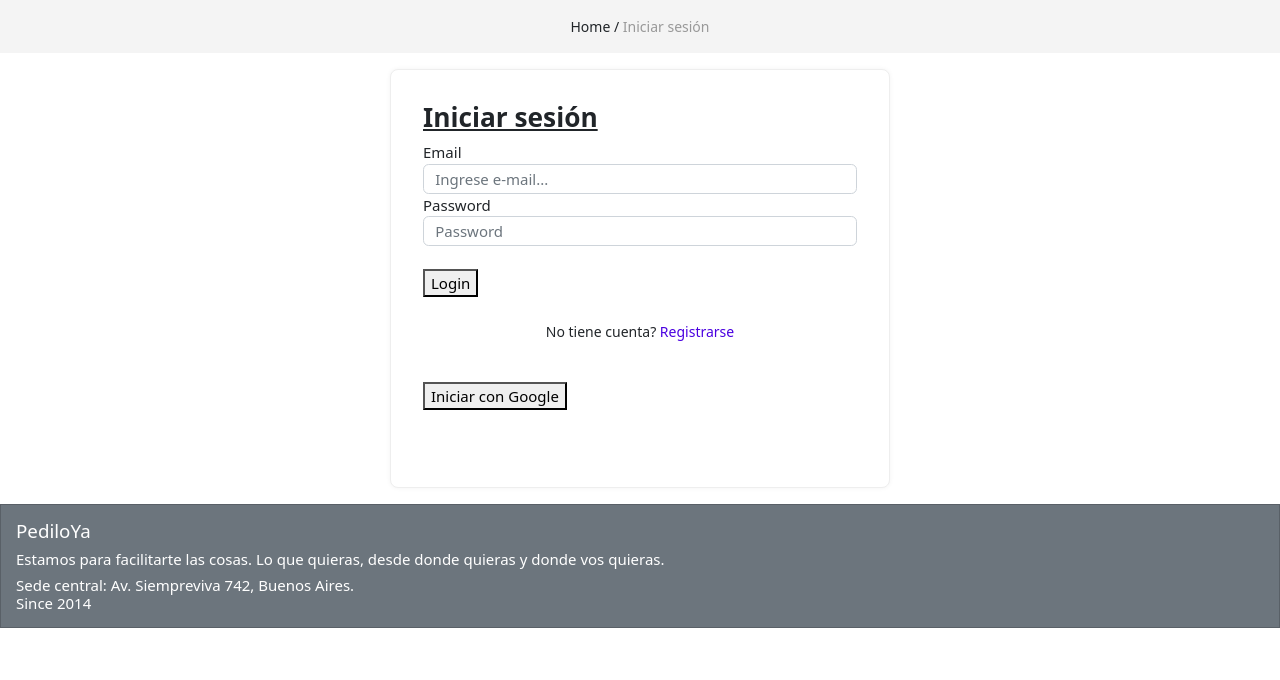
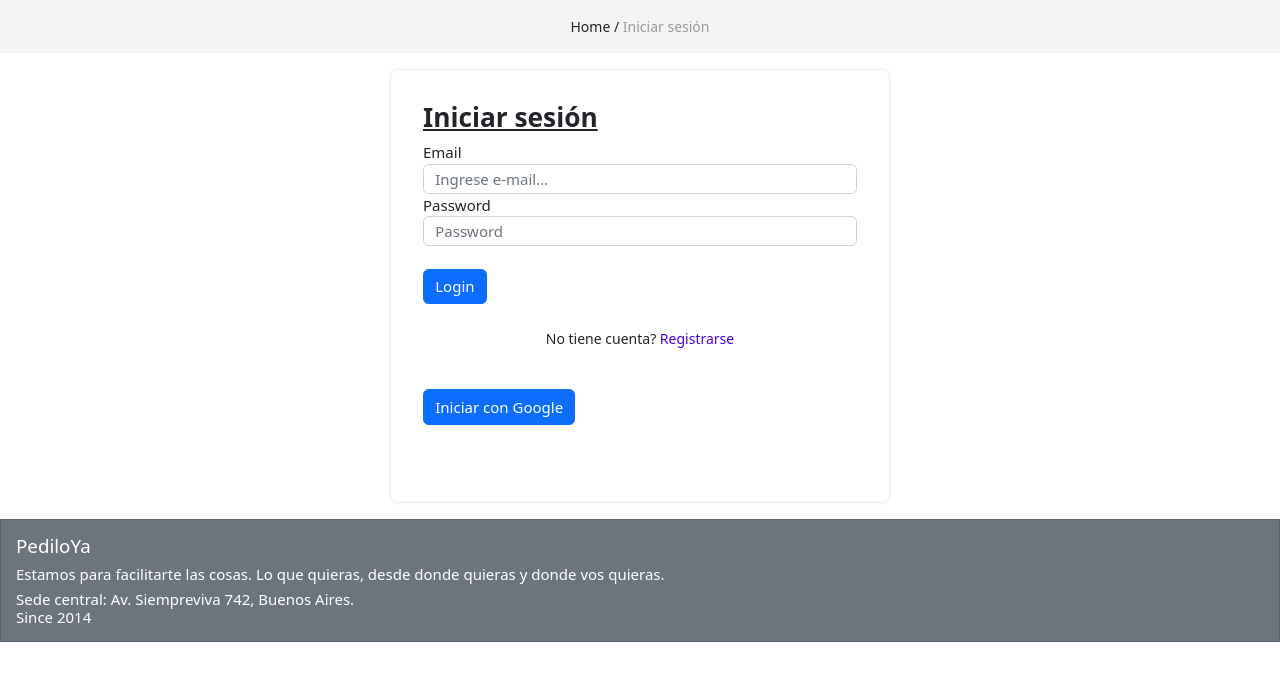
Before and after one commit to Walter185/Grupo4, a Next.js app: page /auth/login in a window 1280 px wide. Shown: the top 680 px of the page. Built offline with nearby package versions, Linux system fonts and the light colour scheme; no server answers.

Commit message:
botones con bootstrap

```diff
--- a/src/pages/auth/login.js
+++ b/src/pages/auth/login.js
@@ -11,6 +11,7 @@ import WithHeaderAndQuoteExample from '@/components/Footer';
 import Head from 'next/head';
 import styled, { keyframes } from 'styled-components';
 import Link from 'next/link';
+import { Button } from 'react-bootstrap';
 
 const MainNav = styled.div`
   font-size: 14px;
@@ -127,26 +128,6 @@ const Div = styled.div`
           }
         }
       }
-
-      button {
-        font: inherit;
-        border-radius: 6px;
-        background: #8e2de2;
-        background: -webkit-linear-gradient(to right, #8e2de2, #4a00e0);
-        background: linear-gradient(to right, #8e2de2, #4a00e0);
-        color: white;
-        font-weight: 500;
-        display: flex;
-        justify-content: center;
-        align-items: center;
-        width: 100%;
-        height: 45px;
-        outline: none;
-        cursor: pointer;
-        padding: 14px 28px;
-        border: none;
-        box-shadow: 0 0 10px rgba(0, 0, 0, 0.1);
-      }
     }
 
     .loader {
@@ -172,15 +153,6 @@ const Div = styled.div`
       display: flex;
       justify-content: center;
       align-items: center;
-
-      button {
-        font: inherit;
-        font-size: 14px;
-        border: none;
-        outline: none;
-        background-color: white;
-        color: #4a00e0;
-        cursor: pointer;
 
         @media (hover: hover) {
           &:hover {
@@ -295,9 +267,10 @@ export default function loginMail() {
                       <div className="form-group">
                           <label>Email</label>
                           <input
-                             type="email"
-                             name="email"
-                             id="email"
+                               type="email"
+                               name="email"
+                               id="email"
+                              required
                               placeholder="Ingrese e-mail..."
                               onChange={(event) => {
                                 setLoginEmail(event.target.value)
@@ -312,20 +285,20 @@ export default function loginMail() {
                                 name="password"
                                 id="password"
                                 placeholder="Password"
-                              onChange={(event) => {
+                                 onChange={(event) => {
                                 setLoginPassword(event.target.value)
                               }}
                               className="form-control"
                               required
                             />
                       </div><br/>
-                      <button onClick={login} type="button">Login</button>
+                      <Button onClick={login} type="button">Login</Button>
 
                         </form>
                       <p className="info">
                       No tiene cuenta? <Link href="/auth/register">Registrarse</Link>
                       </p>
-                  <br /><button onClick={() => GoogleSignIn()} type="button">Iniciar con Google</button>
+                  <br /><Button onClick={() => GoogleSignIn()} type="button">Iniciar con Google</Button>
 
               <br/><br/><br/>
             </div>
```
Also changed, not shown: src/assets/icons.js (deleted, +0 -30 lines), src/pages/auth/register.js (+5 -29 lines), src/utils/formValidation.js (deleted, +0 -10 lines).
